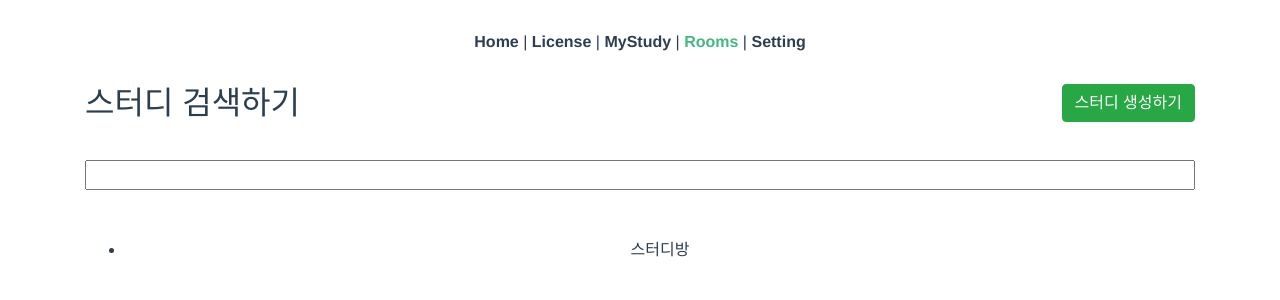
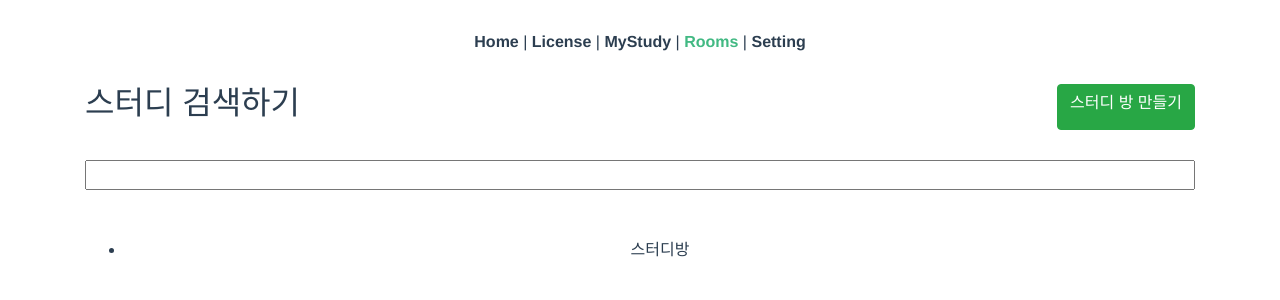
Before and after one commit to kyngskwk/Just_DDA_IT, a Vue app in the folder frontend/: page /rooms in a window 1280 px wide. Shown: the top 300 px of the page. Built offline with nearby package versions, Linux system fonts and the light colour scheme.

Commit message:
FE-roomsindex S03P12A102-17 change create btn components to router-link

```diff
--- a/frontend/src/components/Rooms/RoomList.vue
+++ b/frontend/src/components/Rooms/RoomList.vue
@@ -5,7 +5,7 @@
 </template>
 
 <script>
-import RoomListDetail from '../Rooms/RoomListDetail'
+import RoomListDetail from '../rooms/RoomListDetail'
 
 export default {
   name: 'RoomList',
@@ -17,4 +17,4 @@ export default {
 
 <style>
 
-</style>
+</style>ㄴ
--- a/frontend/src/router/index.js
+++ b/frontend/src/router/index.js
@@ -3,7 +3,8 @@ import VueRouter from 'vue-router'
 import Home from '../views/Home.vue'
 import License from '../views/License.vue'
 import MyStudy from '../views/MyStudy.vue'
-import Rooms from '../views/Rooms.vue'
+import Rooms from '../views/rooms/Rooms.vue'
+import RoomCreate from '../views/rooms/RoomCreate.vue'
 import Setting from '../views/Setting.vue'
 
 Vue.use(VueRouter)
@@ -30,6 +31,11 @@ Vue.use(VueRouter)
     component: Rooms
   },
   {
+    path: '/rooms/create',
+    name: 'RoomCreate',
+    component: RoomCreate
+  },
+  {
     path: '/setting',
     name: 'Setting',
     component: Setting
--- a/frontend/src/components/Rooms/RoomCreate.vue
+++ b/frontend/src/views/rooms/RoomCreate.vue
@@ -1,6 +1,6 @@
 <template>
   <div>
-    <button class="btn btn-success">스터디 생성하기</button>
+
   </div>
 </template>
 
--- a/frontend/src/views/Rooms.vue
+++ b/frontend/src/views/rooms/Rooms.vue
@@ -2,7 +2,7 @@
   <div>
     <div class="d-flex justify-content-between">
       <h2>스터디 검색하기</h2>
-      <RoomCreate/>
+      <router-link to='/rooms/create' class="btn btn-success">스터디 방 만들기</router-link>
     </div>
     <RoomSearch/>
     <RoomList/>
@@ -10,14 +10,13 @@
 </template>
 
 <script>
-import RoomCreate from '../components/Rooms/RoomCreate.vue'
-import RoomSearch from '../components/Rooms/RoomSearch'
-import RoomList from '../components/Rooms/RoomList'
+import RoomSearch from '../../components/rooms/RoomSearch'
+import RoomList from '../../components/rooms/RoomList'
+
 
 export default {
   name: 'Rooms',
   components: {
-    RoomCreate,
     RoomSearch,
     RoomList
   }
```
